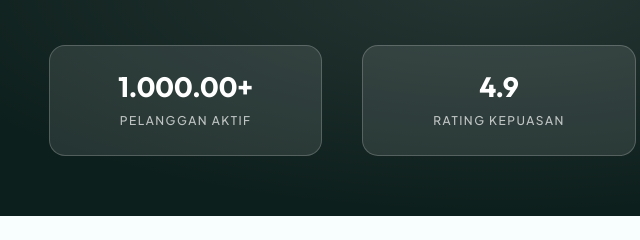
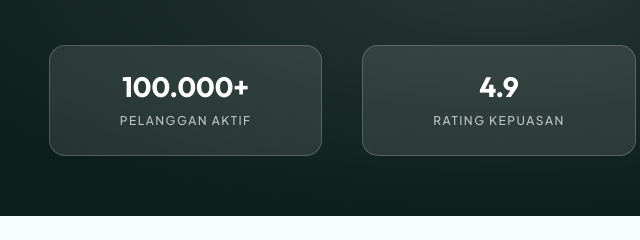
Before and after one commit to ezareload/elreload-server-pulsa-ppob, a plain HTML site: page index.html in a window 1280 px wide. Shown: the part 777-1017 px from the top of the page, 141-781 px from the left. Drawn offline with Linux system fonts and the light colour scheme.

Commit message:
Update index.html

```diff
--- a/index.html
+++ b/index.html
@@ -71,7 +71,7 @@ Gabung jadi Mitra ELRELOAD, tanpa perlu toko atau kios! Kamu bisa mulai jualan b
             <div class="stats-grid">
 
                 <div class="stat-item">
-                    <h3>1.000.00+</h3>
+                    <h3>100.000+</h3>
                     <p>Pelanggan Aktif</p>
                 </div>
                 <div class="stat-item">
```
